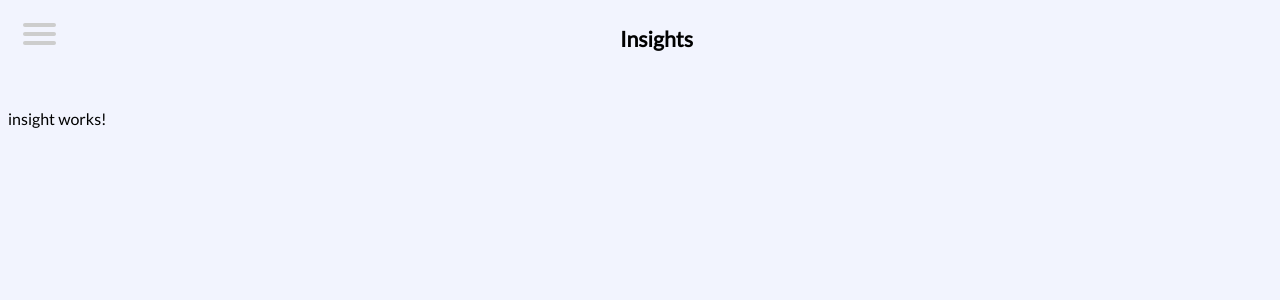
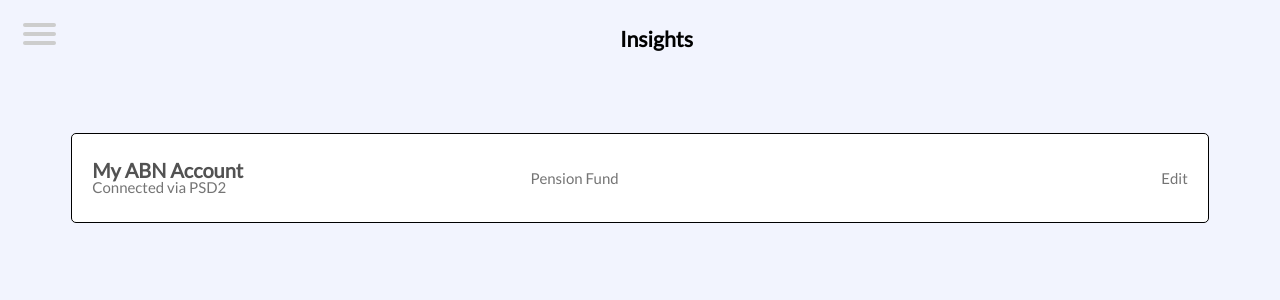
Before and after one commit to odysseyhack/purplepension, an Angular app in the folder purplepension-frontend/: page /insight in a window 1280 px wide. Shown: the top 300 px of the page. Built offline with nearby package versions, Linux system fonts and the light colour scheme.

Commit message:
Fix Commit

```diff
--- a/purplepension-frontend/src/app/connections/connections.component.css
+++ b/purplepension-frontend/src/app/connections/connections.component.css
@@ -43,6 +43,7 @@
     padding: 20px;
     color: white;
     margin-bottom: 15px;
+    border: 1px solid black;
 }
 
 .content{
--- a/purplepension-frontend/src/app/connections/connections.component.html
+++ b/purplepension-frontend/src/app/connections/connections.component.html
@@ -3,7 +3,7 @@
   <div class="item" id="one">
     <div class="content">
       <div class="left">
-          <h2>NLXX BANKX 0123 4567</h2>
+          <h2>My ABN Account</h2>
           <h3>Connected via PSD2</h3>
       </div>
       <div class="right">
--- a/purplepension-frontend/src/app/insight/insight.component.css
+++ b/purplepension-frontend/src/app/insight/insight.component.css
@@ -0,0 +1,55 @@
+#container{
+    margin: 5%;
+}
+
+.item {
+    border-radius: 5px;
+    padding: 20px;
+    margin-bottom: 15px;
+    color: #525252;
+    border: 1px solid black;
+    background-color: white;
+}
+
+.content{
+    padding: 0px;
+    margin: auto;
+    height: auto;
+}
+
+.left{
+    /* float: left; */
+    margin: 0px;
+    width: 40%;
+    display: inline-block;
+    vertical-align: middle;
+}
+
+.middle{
+        /* float: left; */
+        margin: 0px;
+        width: 40%;
+        display: inline-block;
+        vertical-align: middle;
+        text-align: left;
+}
+
+.right {
+    /* float: left; */
+    margin: 0px;
+    width: 20%;
+    display: inline-block;
+    vertical-align: middle;
+    text-align: right;
+}
+
+h2 {
+    font-size: 20px;
+    line-height: 0px;
+}
+
+h3{
+    opacity: 0.8;
+    font-size: 15px;
+    line-height: 0px;
+}
--- a/purplepension-frontend/src/app/insight/insight.component.html
+++ b/purplepension-frontend/src/app/insight/insight.component.html
@@ -1,5 +1,18 @@
 <app-sidebar></app-sidebar>
 
-<p>
-  insight works!
-</p>
+<div id="container">
+  <div class="item">
+    <div class="content">
+      <div class="left">
+          <h2>My ABN Account</h2>
+          <h3>Connected via PSD2</h3>
+      </div>
+      <div class="middle">
+          <h3>Pension Fund</h3>
+      </div>
+      <div class="right">
+          <h3 class="edit">Edit</h3>
+      </div>
+    </div>
+  </div>
+</div>
```
